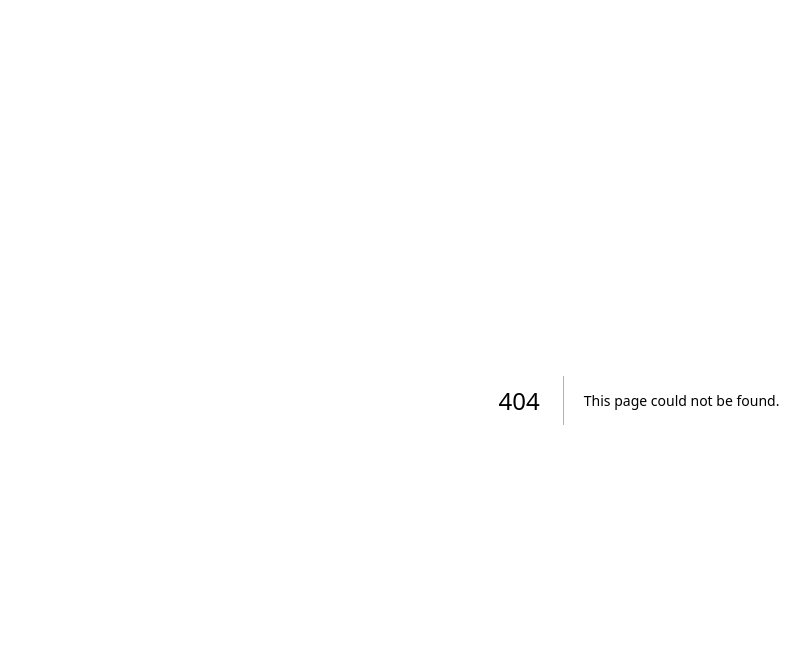
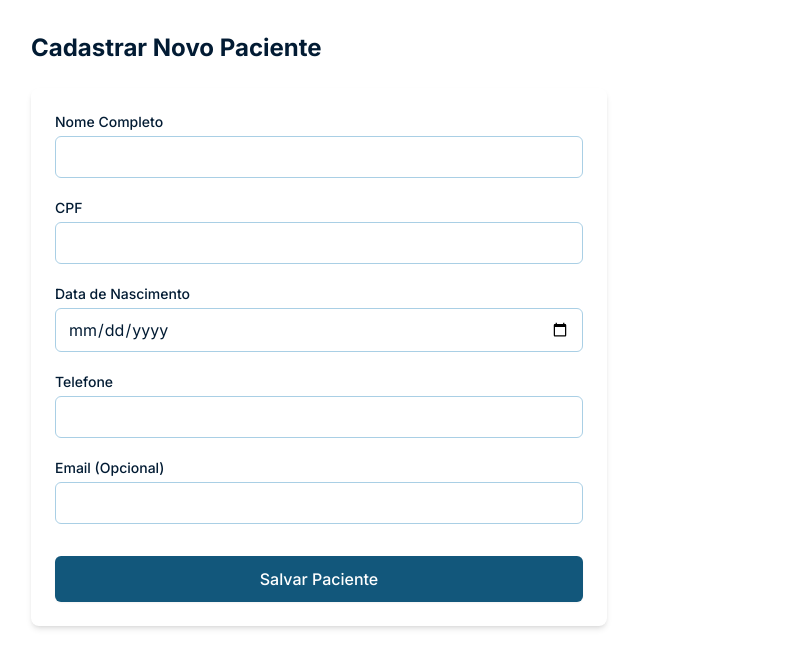
Before and after one commit to brenohp/clinical-app, a Next.js app: page /dashboard/patients/new in a window 1280 px wide. Before the commit this address had no page. Shown: the top 668 px of the page, without its empty margins (1-811 px from the left). Built offline with nearby package versions, Linux system fonts and the light colour scheme.

Commit message:
feat: adiciona modelo de paciente com campos de data e implementa página para cadastro e listagem de pacientes

```diff
--- /dev/null
+++ b/src/app/dashboard/patients/actions.ts
@@ -0,0 +1,50 @@
+// app/(dashboard)/patients/actions.ts
+'use server'; // Essencial para definir que todas as funções aqui são Server Actions
+
+import { PrismaClient } from '@prisma/client';
+import { revalidatePath } from 'next/cache';
+import { redirect } from 'next/navigation';
+
+const prisma = new PrismaClient();
+
+// Define um tipo para os dados do paciente para garantir a tipagem
+type PatientData = {
+  name: string;
+  cpf: string;
+  birthDate: string; // Vem como string do formulário
+  phone: string;
+  email?: string | null; // Email é opcional
+};
+
+export async function createPatient(formData: FormData) {
+  const data: PatientData = {
+    name: formData.get('name') as string,
+    cpf: formData.get('cpf') as string,
+    birthDate: formData.get('birthDate') as string,
+    phone: formData.get('phone') as string,
+    email: formData.get('email') as string,
+  };
+
+  try {
+    await prisma.patient.create({
+      data: {
+        ...data,
+        // O campo 'birthDate' no DB é DateTime, então convertemos a string
+        birthDate: new Date(data.birthDate),
+      },
+    });
+
+    console.log('Paciente cadastrado com sucesso!');
+
+  } catch (error) {
+    console.error('Erro ao cadastrar paciente:', error);
+    // Em um app real, você retornaria uma mensagem de erro para a UI
+    throw new Error('Não foi possível cadastrar o paciente.');
+  }
+
+  // Limpa o cache da página de listagem de pacientes (que criaremos no futuro)
+  revalidatePath('/patients');
+
+  // Redireciona o usuário para a página de listagem após o sucesso
+  redirect('/patients');
+}
--- /dev/null
+++ b/src/app/dashboard/patients/new/page.tsx
@@ -0,0 +1,97 @@
+// app/(dashboard)/patients/new/page.tsx
+
+import { createPatient } from '../actions';
+
+export default function NewPatientPage() {
+  return (
+    <div className="p-4 md:p-8">
+      <h1 className="text-2xl font-bold text-brand-primary mb-6">
+        Cadastrar Novo Paciente
+      </h1>
+
+      <div className="bg-white p-6 rounded-lg shadow-md max-w-xl">
+        <form action={createPatient}>
+          <div className="space-y-5">
+            {/* Nome Completo */}
+            <div>
+              <label htmlFor="name" className="block text-sm font-medium text-brand-primary">
+                Nome Completo
+              </label>
+              <input
+                type="text"
+                id="name"
+                name="name"
+                className="mt-1 block w-full px-3 py-2 bg-white border border-brand-accent-light rounded-md text-brand-primary placeholder-gray-400 focus:outline-none focus:ring-brand-accent focus:border-brand-accent"
+                required
+              />
+            </div>
+
+            {/* CPF */}
+            <div>
+              <label htmlFor="cpf" className="block text-sm font-medium text-brand-primary">
+                CPF
+              </label>
+              <input
+                type="text"
+                id="cpf"
+                name="cpf"
+                className="mt-1 block w-full px-3 py-2 bg-white border border-brand-accent-light rounded-md text-brand-primary placeholder-gray-400 focus:outline-none focus:ring-brand-accent focus:border-brand-accent"
+                required
+              />
+            </div>
+
+            {/* Data de Nascimento */}
+            <div>
+              <label htmlFor="birthDate" className="block text-sm font-medium text-brand-primary">
+                Data de Nascimento
+              </label>
+              <input
+                type="date"
+                id="birthDate"
+                name="birthDate"
+                className="mt-1 block w-full px-3 py-2 bg-white border border-brand-accent-light rounded-md text-brand-primary placeholder-gray-400 focus:outline-none focus:ring-brand-accent focus:border-brand-accent"
+                required
+              />
+            </div>
+
+            {/* Telefone */}
+            <div>
+              <label htmlFor="phone" className="block text-sm font-medium text-brand-primary">
+                Telefone
+              </label>
+              <input
+                type="tel"
+                id="phone"
+                name="phone"
+                className="mt-1 block w-full px-3 py-2 bg-white border border-brand-accent-light rounded-md text-brand-primary placeholder-gray-400 focus:outline-none focus:ring-brand-accent focus:border-brand-accent"
+                required
+              />
+            </div>
+
+            {/* Email (Opcional) */}
+            <div>
+              <label htmlFor="email" className="block text-sm font-medium text-brand-primary">
+                Email (Opcional)
+              </label>
+              <input
+                type="email"
+                id="email"
+                name="email"
+                className="mt-1 block w-full px-3 py-2 bg-white border border-brand-accent-light rounded-md text-brand-primary placeholder-gray-400 focus:outline-none focus:ring-brand-accent focus:border-brand-accent"
+              />
+            </div>
+          </div>
+
+          <div className="mt-8">
+            <button
+              type="submit"
+              className="w-full bg-brand-accent text-white py-2.5 px-4 border border-transparent rounded-md shadow-sm font-medium hover:brightness-95 focus:outline-none focus:ring-2 focus:ring-offset-2 focus:ring-brand-accent"
+            >
+              Salvar Paciente
+            </button>
+          </div>
+        </form>
+      </div>
+    </div>
+  );
+}
--- /dev/null
+++ b/src/app/dashboard/patients/page.tsx
@@ -0,0 +1,69 @@
+// app/(dashboard)/patients/page.tsx
+
+import { PrismaClient } from '@prisma/client';
+import Link from 'next/link';
+
+const prisma = new PrismaClient();
+
+export default async function PatientsPage() {
+  const patients = await prisma.patient.findMany({
+    orderBy: {
+      createdAt: 'desc',
+    },
+  });
+
+  return (
+    <div className="p-4 md:p-8">
+      <div className="flex justify-between items-center mb-6">
+        <h1 className="text-2xl font-bold text-brand-primary">Lista de Pacientes</h1>
+        <Link
+          href="/patients/new"
+          className="bg-brand-accent text-white py-2 px-4 rounded-md shadow-sm hover:brightness-95"
+        >
+          Cadastrar Novo Paciente
+        </Link>
+      </div>
+
+      <div className="bg-white shadow-md rounded-lg overflow-hidden">
+        <table className="min-w-full divide-y divide-brand-accent-light">
+          <thead className="bg-brand-accent-light/30">
+            <tr>
+              <th className="px-6 py-3 text-left text-xs font-medium text-brand-accent uppercase tracking-wider">Nome</th>
+              <th className="px-6 py-3 text-left text-xs font-medium text-brand-accent uppercase tracking-wider">CPF</th>
+              <th className="px-6 py-3 text-left text-xs font-medium text-brand-accent uppercase tracking-wider">Telefone</th>
+              <th className="px-6 py-3 text-left text-xs font-medium text-brand-accent uppercase tracking-wider">Data de Nasc.</th>
+              {/* NOVA COLUNA DE AÇÕES */}
+              <th className="px-6 py-3 text-left text-xs font-medium text-brand-accent uppercase tracking-wider">Ações</th>
+            </tr>
+          </thead>
+          <tbody className="bg-white divide-y divide-brand-accent-light/50">
+            {patients.length === 0 ? (
+              <tr>
+                <td colSpan={5} className="px-6 py-4 text-center text-gray-500">
+                  Nenhum paciente cadastrado.
+                </td>
+              </tr>
+            ) : (
+              patients.map((patient) => (
+                <tr key={patient.id} className="hover:bg-brand-accent-light/20">
+                  <td className="px-6 py-4 whitespace-nowrap text-sm font-medium text-brand-primary">{patient.name}</td>
+                  <td className="px-6 py-4 whitespace-nowrap text-sm text-brand-accent">{patient.cpf}</td>
+                  <td className="px-6 py-4 whitespace-nowrap text-sm text-brand-accent">{patient.phone}</td>
+                  <td className="px-6 py-4 whitespace-nowrap text-sm text-brand-accent">
+                    {new Date(patient.birthDate).toLocaleDateString('pt-BR')}
+                  </td>
+                  {/* NOVO LINK DE EDIÇÃO */}
+                  <td className="px-6 py-4 whitespace-nowrap text-sm font-medium">
+                    <Link href={`/patients/${patient.id}/edit`} className="text-brand-accent hover:text-brand-primary hover:underline">
+                      Editar
+                    </Link>
+                  </td>
+                </tr>
+              ))
+            )}
+          </tbody>
+        </table>
+      </div>
+    </div>
+  );
+}
```
Also changed, not shown: 2 other files (tests, documents, lock files or other folders).
